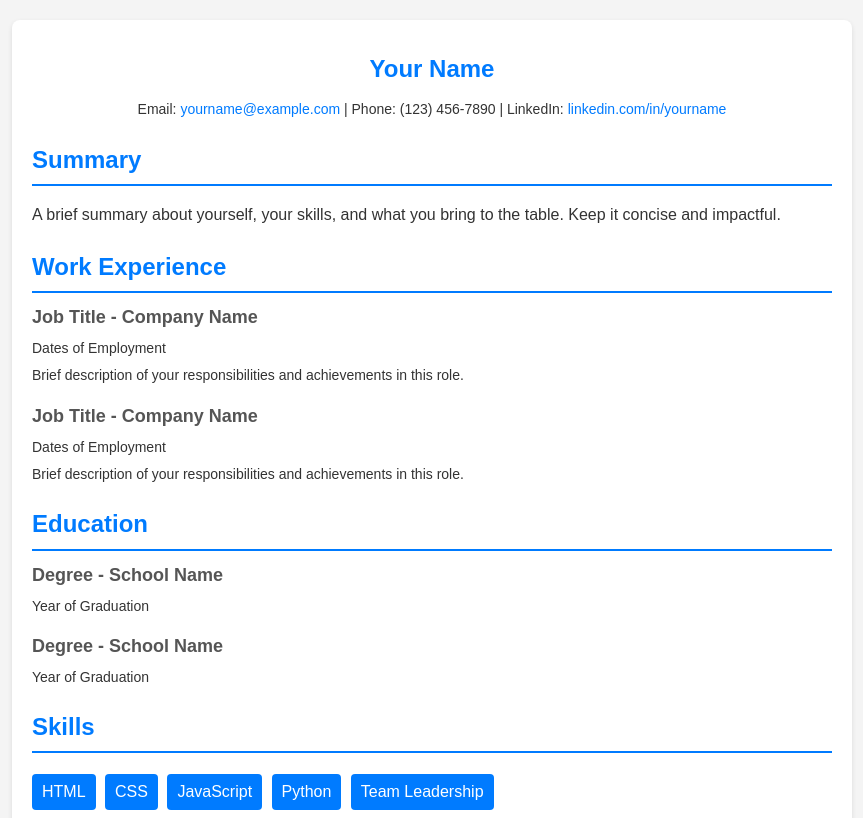
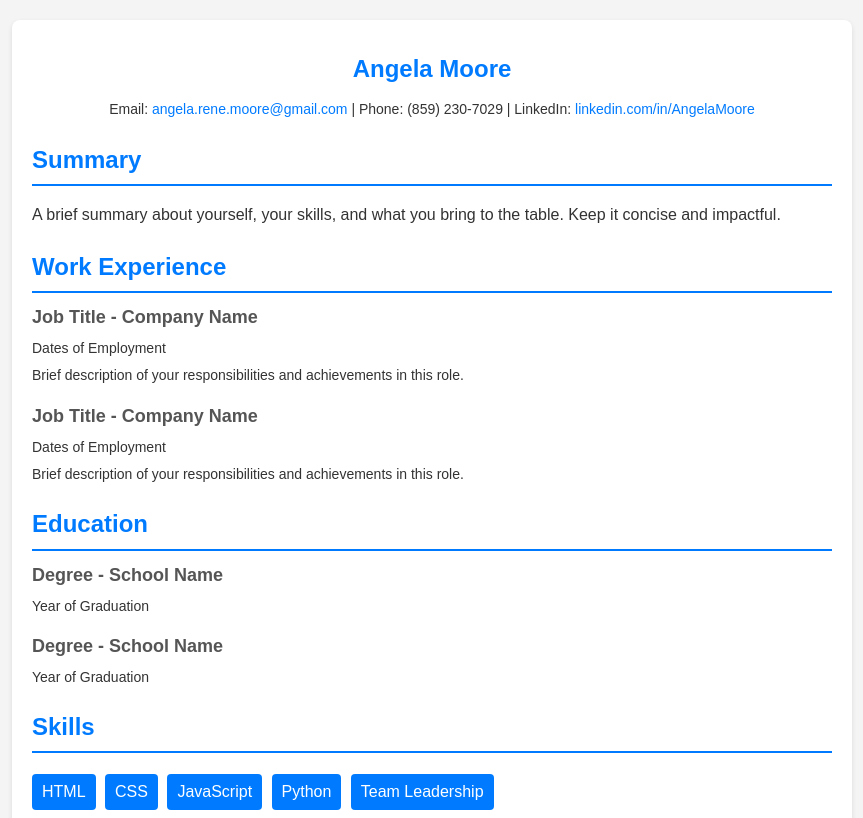
Before and after one commit to Angela-Rene/Angela-Rene.github.io, a plain HTML site: page index.html in a window 1280 px wide. Shown: the top 818 px of the page, without its empty margins (208-1071 px from the left). Drawn offline with Linux system fonts and the light colour scheme.

Commit message:
updated header section

```diff
--- a/index.html
+++ b/index.html
@@ -78,14 +78,14 @@
     <body>
         <main class="container">
             <section class="header">
-                <h1>Your Name</h1>
+                <h1>Angela Moore</h1>
                 <p class="contact">
                     Email:
-                    <a href="mailto:yourname@example.com"
-                        >yourname@example.com</a
+                    <a href="angela.rene.moore@gmail.com"
+                        >angela.rene.moore@gmail.com</a
                     >
-                    | Phone: (123) 456-7890 | LinkedIn:
-                    <a href="#">linkedin.com/in/yourname</a>
+                    | Phone: (859) 230-7029 | LinkedIn:
+                    <a href="#">linkedin.com/in/AngelaMoore</a>
                 </p>
             </section>
             <section class="section">
```
